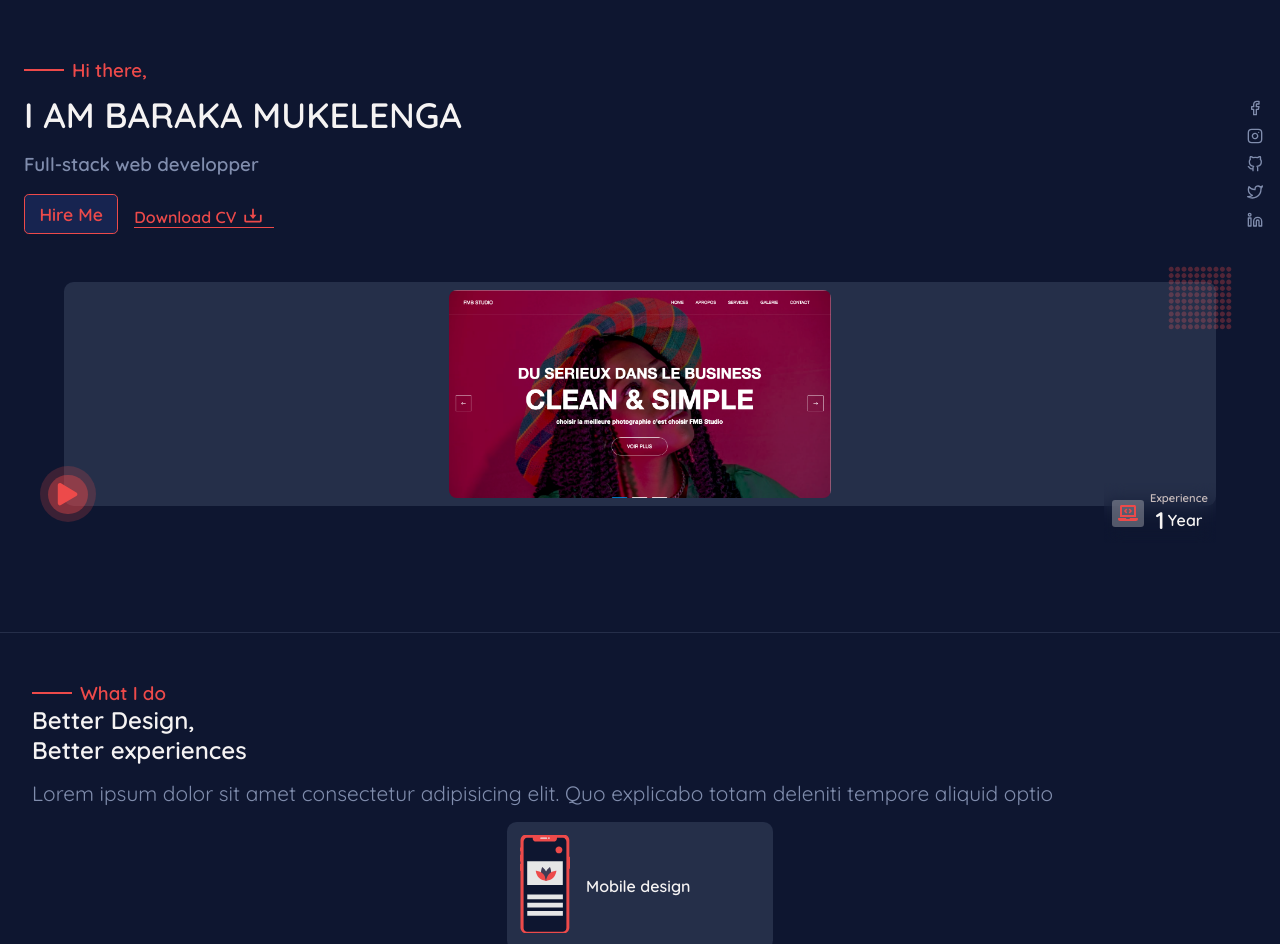
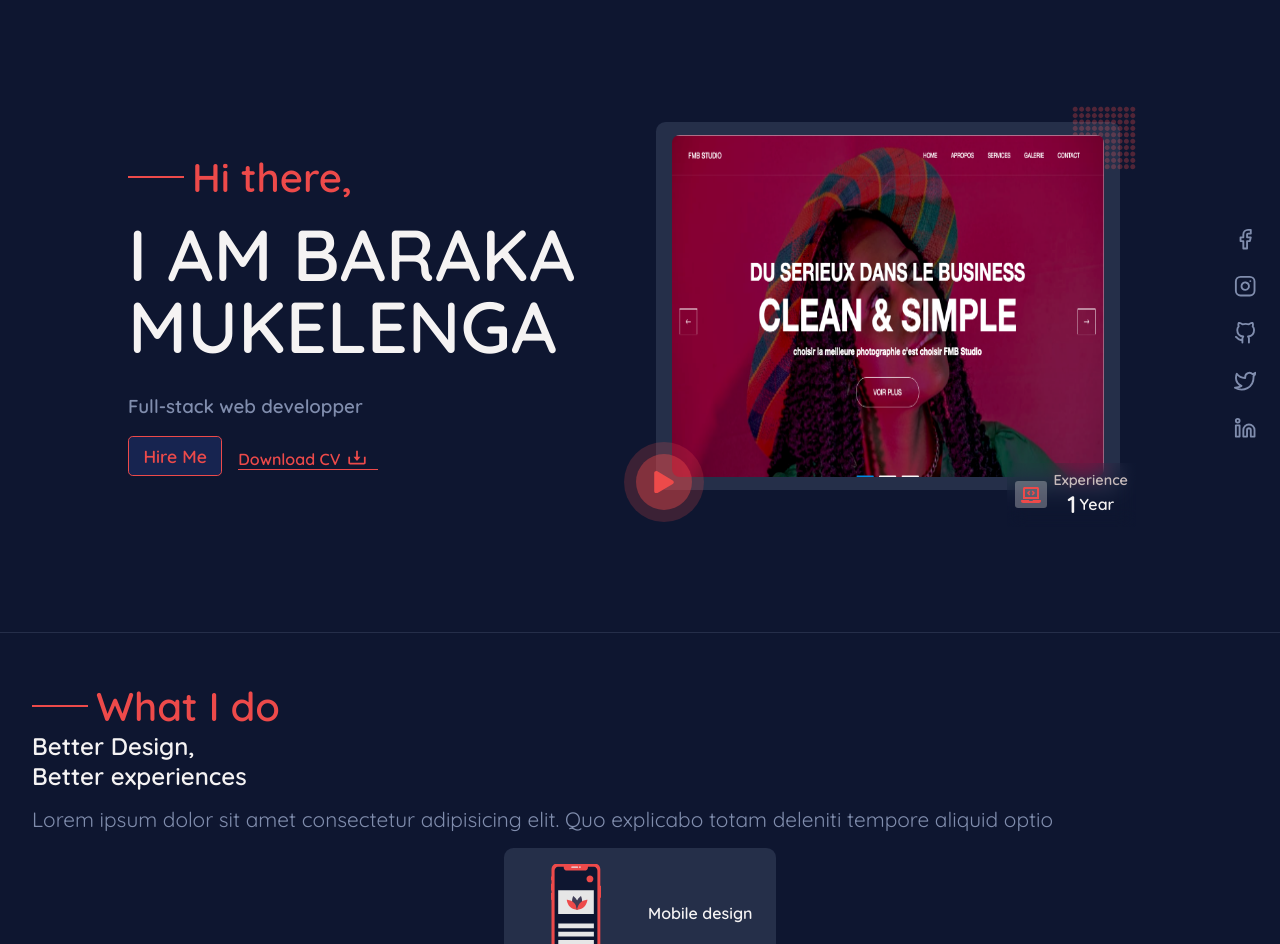
Before and after one commit to barackm/personal-portfolio, a React (Create React App) app: page / in a window 1280 px wide. Shown: the part 68-1012 px from the top of the page. Built offline with nearby package versions, Linux system fonts and the light colour scheme.

Commit message:
Finish the tablet and desktop version of the home page

```diff
--- a/src/assets/css/main.css
+++ b/src/assets/css/main.css
@@ -783,13 +783,17 @@ li:hover ~ .cursor1 {
       -ms-flex-direction: row;
           flex-direction: row;
   width: 100%;
+  -webkit-box-pack: start;
+      -ms-flex-pack: start;
+          justify-content: flex-start;
 }
 
 .home-page-main-container .home-content-wrapper .image-content-wrapper .image-wrapper {
-  width: 90%;
   background-color: rgba(131, 144, 175, 0.2);
   border-radius: 0.6rem;
   height: 14rem;
+  margin-left: 2rem;
+  margin-right: 2rem;
   position: relative;
   display: -webkit-box;
   display: -ms-flexbox;
@@ -983,6 +987,127 @@ li:hover ~ .cursor1 {
   font-weight: bold;
 }
 
+@media screen and (min-width: 480px) {
+  .home-page-main-container .home-content-wrapper {
+    display: -webkit-box;
+    display: -ms-flexbox;
+    display: flex;
+    -webkit-box-pack: center;
+        -ms-flex-pack: center;
+            justify-content: center;
+    -webkit-box-align: center;
+        -ms-flex-align: center;
+            align-items: center;
+    -webkit-box-orient: vertical;
+    -webkit-box-direction: normal;
+        -ms-flex-direction: column;
+            flex-direction: column;
+    width: 100%;
+  }
+  .home-page-main-container .home-content-wrapper .home-text-content .hero-text-wrapper {
+    font-size: 2.8rem;
+  }
+}
+
+@media screen and (min-width: 768px) {
+  .home-page-main-container .home-content-wrapper {
+    display: -webkit-box;
+    display: -ms-flexbox;
+    display: flex;
+    -webkit-box-pack: center;
+        -ms-flex-pack: center;
+            justify-content: center;
+    -webkit-box-align: center;
+        -ms-flex-align: center;
+            align-items: center;
+    -webkit-box-orient: horizontal;
+    -webkit-box-direction: normal;
+        -ms-flex-direction: row;
+            flex-direction: row;
+    width: 100%;
+  }
+  .home-page-main-container .home-content-wrapper .home-text-content {
+    margin-left: 4rem;
+  }
+  .home-page-main-container .home-content-wrapper .home-text-content .hero-text-wrapper {
+    font-size: 2.8rem;
+  }
+  .home-page-main-container .home-content-wrapper .image-content-wrapper {
+    margin-right: 4rem;
+  }
+  .home-page-main-container .home-content-wrapper .image-content-wrapper .image-wrapper {
+    margin: 0;
+  }
+  .home-page-main-container .home-content-wrapper .image-content-wrapper .image-wrapper .years-of-experiance {
+    right: -1rem;
+  }
+  .home-page-main-container .aside-links-wrapper {
+    top: 20rem;
+    right: 0.5rem;
+  }
+}
+
+@media screen and (min-width: 1024px) {
+  .home-page-main-container .home-content-wrapper {
+    display: -webkit-box;
+    display: -ms-flexbox;
+    display: flex;
+    -webkit-box-pack: center;
+        -ms-flex-pack: center;
+            justify-content: center;
+    -webkit-box-align: center;
+        -ms-flex-align: center;
+            align-items: center;
+    -webkit-box-orient: horizontal;
+    -webkit-box-direction: normal;
+        -ms-flex-direction: row;
+            flex-direction: row;
+    width: 100%;
+  }
+  .home-page-main-container .home-content-wrapper .home-text-content {
+    margin-left: 8rem;
+    padding-top: 7rem;
+  }
+  .home-page-main-container .home-content-wrapper .home-text-content .hero-text-wrapper {
+    font-size: 4.5rem;
+    width: 100%;
+    margin-bottom: 2rem;
+  }
+  .home-page-main-container .home-content-wrapper .image-content-wrapper {
+    margin-right: 8rem;
+    padding-top: 3rem;
+  }
+  .home-page-main-container .home-content-wrapper .image-content-wrapper .image-wrapper {
+    margin: 0;
+    margin-left: 1rem;
+    height: 23rem;
+    width: 29rem;
+  }
+  .home-page-main-container .home-content-wrapper .image-content-wrapper .image-wrapper .years-of-experiance {
+    right: -1rem;
+  }
+  .home-page-main-container .home-content-wrapper .image-content-wrapper .image-wrapper .years-of-experiance .experiance-text h5 {
+    font-size: 0.9rem;
+  }
+  .home-page-main-container .home-content-wrapper .image-content-wrapper .image-wrapper .play-icon-wrapper {
+    width: 5rem;
+    height: 5rem;
+    left: -2rem;
+    bottom: -2rem;
+  }
+  .home-page-main-container .aside-links-wrapper {
+    top: 18rem;
+    right: 1.5rem;
+  }
+  .home-page-main-container .aside-links-wrapper ul li {
+    margin-bottom: 1.3rem;
+  }
+  .home-page-main-container .aside-links-wrapper .sidebar-link-icon {
+    width: auto;
+    font-size: 1.4rem;
+  }
+}
+
 .what-i-do-main-container {
   border-top: 1px solid rgba(128, 141, 173, 0.2);
   padding-top: 3rem;
@@ -1071,18 +1196,37 @@ li:hover ~ .cursor1 {
           justify-content: flex-start;
   width: 15rem;
   margin-bottom: 1rem;
-  padding: 0.8rem;
+  padding: 1rem;
   border-radius: 0.6rem;
 }
 
 .what-i-do-main-container .left-area-coontainer .work-item-wrapper .icon-wrapper {
   margin-right: 1rem;
+  -webkit-box-flex: 1;
+      -ms-flex: 1;
+          flex: 1;
+  display: -webkit-box;
+  display: -ms-flexbox;
+  display: flex;
+  -webkit-box-pack: center;
+      -ms-flex-pack: center;
+          justify-content: center;
+  -webkit-box-align: center;
+      -ms-flex-align: center;
+          align-items: center;
+  -webkit-box-orient: horizontal;
+  -webkit-box-direction: normal;
+      -ms-flex-direction: row;
+          flex-direction: row;
 }
 
 .what-i-do-main-container .left-area-coontainer .work-item-wrapper .text-wrapper {
   color: #f5f3f3;
   font-weight: bold;
   font-size: 1rem;
+  -webkit-box-flex: 1;
+      -ms-flex: 1;
+          flex: 1;
 }
 
 .what-i-do-main-container .right-area-main-container {
@@ -1109,7 +1253,7 @@ li:hover ~ .cursor1 {
   font-size: 1.1rem;
   text-transform: uppercase;
   position: relative;
-  margin: 1rem 0;
+  margin: 2rem 0;
   font-weight: bold;
 }
 
@@ -1719,6 +1863,15 @@ li:hover ~ .cursor1 {
 .home-hello-wrapper .hero-hello {
   color: #ed4a4a;
   margin: 0;
+}
+
+@media screen and (min-width: 1024px) {
+  .home-hello-wrapper .hello-line {
+    width: 3.5rem;
+  }
+  .home-hello-wrapper .hero-hello {
+    font-size: 2.5rem;
+  }
 }
 
 .slogan {
--- a/src/assets/scss/pages/_about.scss
+++ b/src/assets/scss/pages/_about.scss
@@ -84,7 +84,7 @@
       font-size: 1.1rem;
       text-transform: uppercase;
       position: relative;
-      margin: 1rem 0;
+      margin: 2rem 0;
       font-weight: bold;
 
       span {
--- a/src/assets/scss/pages/_home.scss
+++ b/src/assets/scss/pages/_home.scss
@@ -791,12 +791,14 @@
       @include flexCenter(row);
 
       width: 100%;
+      justify-content: flex-start;
 
       .image-wrapper {
-        width: 90%;
         background-color: $blueLighter;
         border-radius: 0.6rem;
         height: 14rem;
+        margin-left: 2rem;
+        margin-right: 2rem;
         position: relative;
 
         @include flexCenter(row);
@@ -911,4 +913,119 @@
       }
     }
   }
+
+  @include min-width($mobile) {
+    .home-content-wrapper {
+      @include flexCenter(column);
+
+      width: 100%;
+
+      .home-text-content {
+        .hero-text-wrapper {
+          font-size: 2.8rem;
+          // width: 50%;
+        }
+      }
+    }
+  }
+
+  @include min-width($tablet) {
+    .home-content-wrapper {
+      @include flexCenter(row);
+
+      width: 100%;
+
+      .home-text-content {
+        margin-left: 4rem;
+
+        .hero-text-wrapper {
+          font-size: 2.8rem;
+          // width: 50%;
+        }
+      }
+
+      .image-content-wrapper {
+        margin-right: 4rem;
+
+        .image-wrapper {
+          margin: 0;
+
+          .years-of-experiance {
+            right: -1rem;
+          }
+        }
+      }
+    }
+
+    .aside-links-wrapper {
+      top: 20rem;
+      right: 0.5rem;
+    }
+  }
+
+  @include min-width($desktop) {
+    // min-height: 600px;
+
+    .home-content-wrapper {
+      @include flexCenter(row);
+
+      width: 100%;
+
+      .home-text-content {
+        margin-left: 8rem;
+        padding-top: 7rem;
+
+        .hero-text-wrapper {
+          font-size: 4.5rem;
+          width: 100%;
+          margin-bottom: 2rem;
+        }
+      }
+
+      .image-content-wrapper {
+        margin-right: 8rem;
+        padding-top: 3rem;
+
+        .image-wrapper {
+          margin: 0;
+          margin-left: 1rem;
+          height: 23rem;
+          width: 29rem;
+
+          .years-of-experiance {
+            right: -1rem;
+
+            .experiance-text {
+              h5 {
+                font-size: 0.9rem;
+              }
+            }
+          }
+
+          .play-icon-wrapper {
+            width: 5rem;
+            height: 5rem;
+            left: -2rem;
+            bottom: -2rem;
+          }
+        }
+      }
+    }
+
+    .aside-links-wrapper {
+      top: 18rem;
+      right: 1.5rem;
+
+      ul {
+        li {
+          margin-bottom: 1.3rem;
+        }
+      }
+
+      .sidebar-link-icon {
+        width: auto;
+        font-size: 1.4rem;
+      }
+    }
+  }
 }
--- a/src/assets/scss/pages/_work.scss
+++ b/src/assets/scss/pages/_work.scss
@@ -249,17 +249,21 @@
       justify-content: flex-start;
       width: 15rem;
       margin-bottom: 1rem;
-      padding: 0.8rem;
+      padding: 1rem;
       border-radius: 0.6rem;
 
       .icon-wrapper {
         margin-right: 1rem;
+        flex: 1;
+
+        @include flexCenter(row);
       }
 
       .text-wrapper {
         color: $white;
         font-weight: bold;
         font-size: 1rem;
+        flex: 1;
       }
     }
   }
--- a/src/assets/scss/variables/_variables.scss
+++ b/src/assets/scss/variables/_variables.scss
@@ -3,6 +3,6 @@ $fontSizeSubtitle: 20px;
 $fontSizeParagraph: 18px;
 $mainFont: "Noto Sans HK", sans-serif;
 $border: 1px solid rgba($lightBlue, 0.2);
-$modile: 480px;
+$mobile: 480px;
 $tablet: 768px;
 $desktop: 1024px;
--- a/src/components/About.jsx
+++ b/src/components/About.jsx
@@ -51,6 +51,14 @@ export default class About extends Component {
                 </IconContext.Provider>
               </div>
               <h3>Ruby on Rails</h3>
+            </div>
+            <div className="work-about-item-wrapper">
+              <div className="check-icon">
+                <IconContext.Provider value={{ className: "check-list-icon" }}>
+                  <BsCheckCircle />
+                </IconContext.Provider>
+              </div>
+              <h3>NodeJS</h3>
             </div>
             <div className="work-about-item-wrapper">
               <div className="check-icon">
```
Also changed, not shown: src/assets/scss/pages/_common.scss (+10 -0 lines), 1 other file (tests, documents, lock files or other folders).
